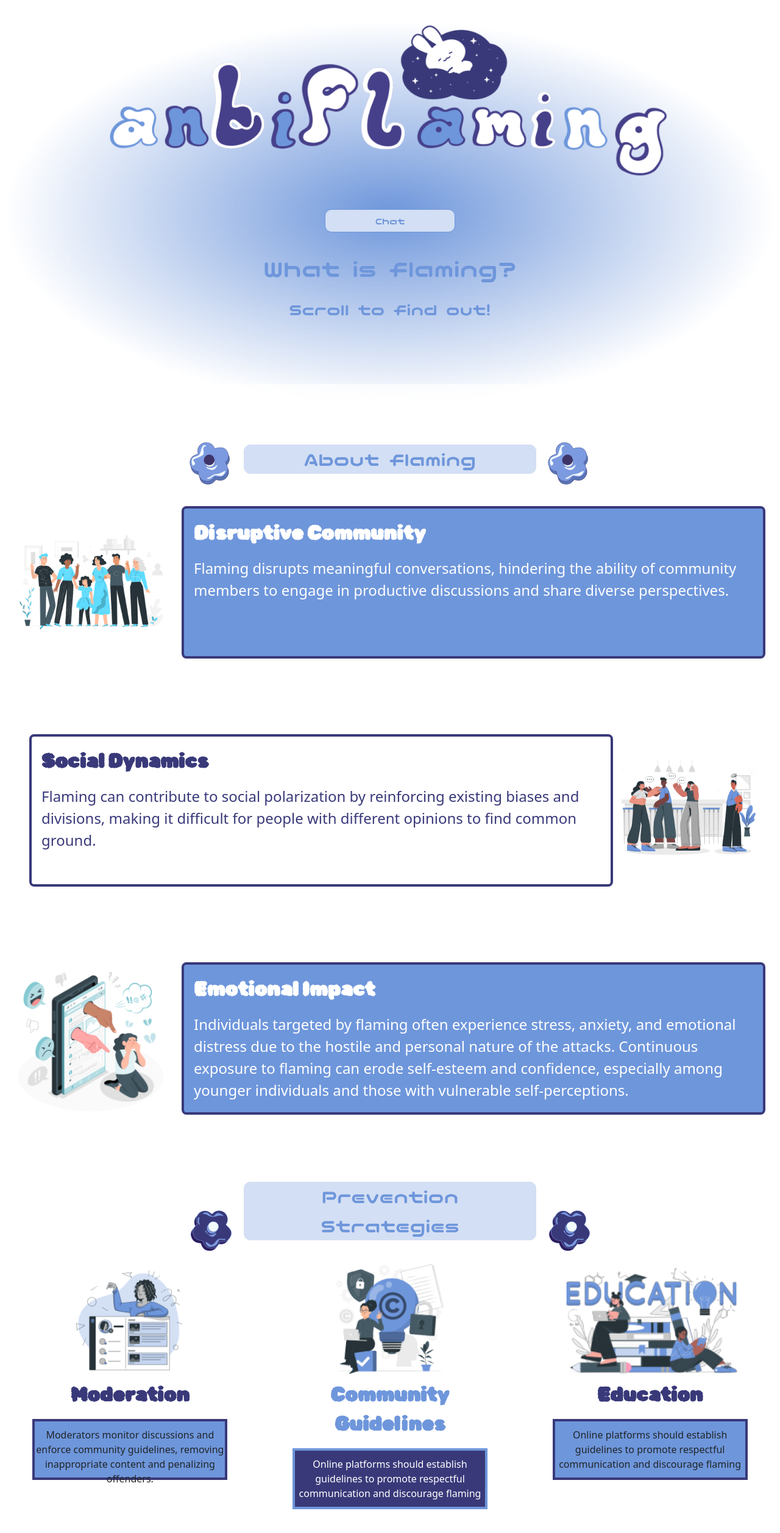
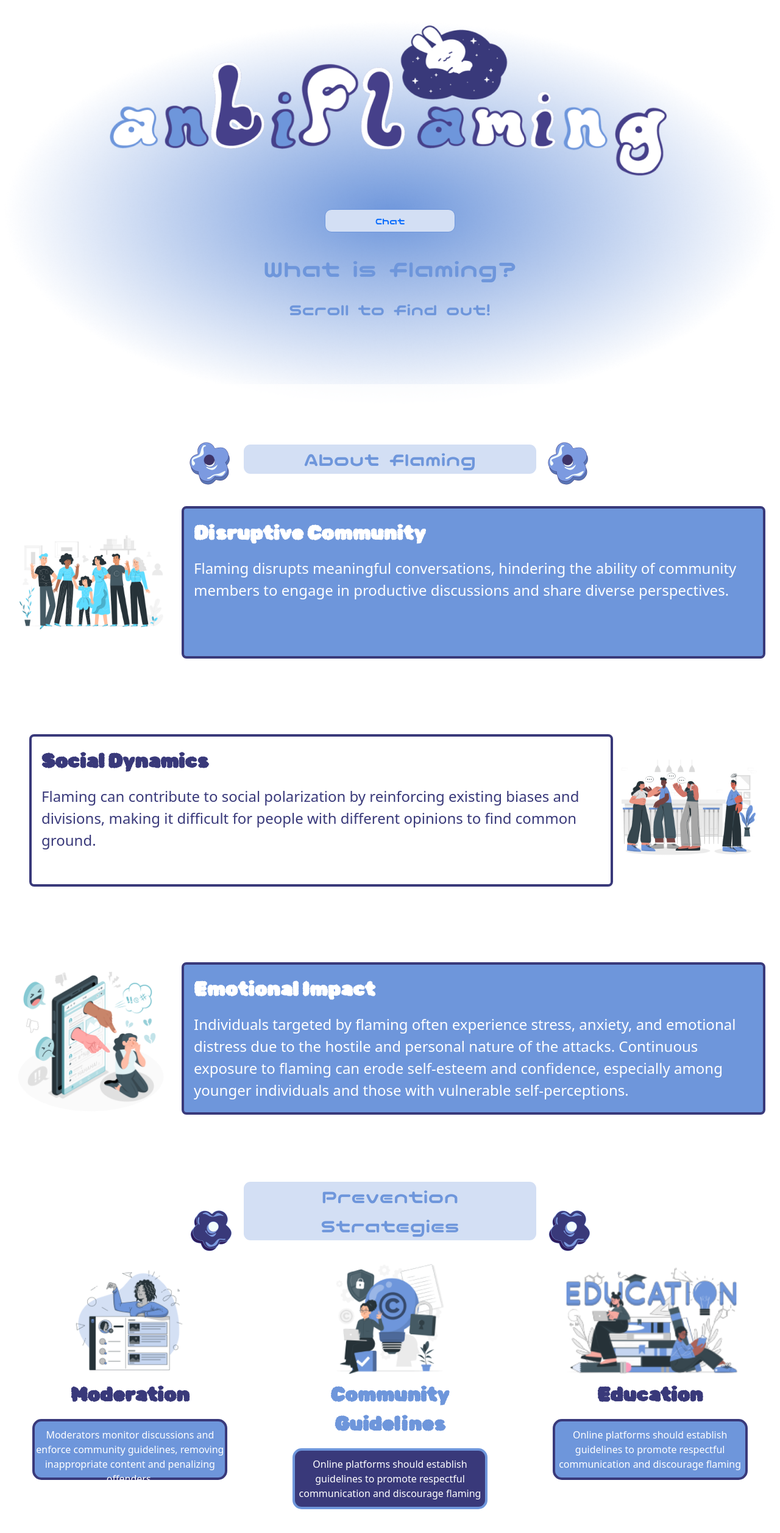
Before and after one commit to viqeey/newjeans.github.io, a plain HTML site: page index.html in a window 1280 px wide. Shown: the whole page at 61% size. Before the commit the page ends 2475 px from the top, so only its background shows below. Drawn offline with nearby package versions, Linux system fonts and the light colour scheme.

Commit message:
added styling

```diff
--- a/index.html
+++ b/index.html
@@ -22,7 +22,7 @@
                 <img class="w-100" src="./images/title.png" alt="title">
             </div>
             <div class="d-grid col-4 mx-auto" style="font-family: 'Nico Moji';">
-            <button class="btn bubbleLabels w-50 mx-auto" type="button">Chat</button>
+            <button class="btn bubbleLabels w-50 mx-auto" type="button"><a style="text-decoration: none;" href="./chatbot.html">Chat</a></button>
 
             <p class="bubbleWords text-center fs-1">What is flaming?</p>
             <p class="bubbleWords text-center fs-3">Scroll to find out!</p>
@@ -91,9 +91,8 @@
                     <p>Online platforms should establish guidelines to promote respectful communication and discourage flaming</p>
                 </div>
             </div>
-
-
         </div>
+        <div class="space"></div>
     </div>
 
 </body>
--- a/styles.css
+++ b/styles.css
@@ -86,12 +86,15 @@ nav {
     color: white;
     height: 100px;
     padding-top: 10px;
+    border-radius: 15px;
 }
 .containerColor4 {
     background-color: #6E96DB;
     border: 4px solid #39397A;
     height: 100px;
     padding-top: 10px;
+    color: white;
+    border-radius: 15px;
 }
 
 .space {
```
Also changed, not shown: chatbot.html (+1 -1 lines).
